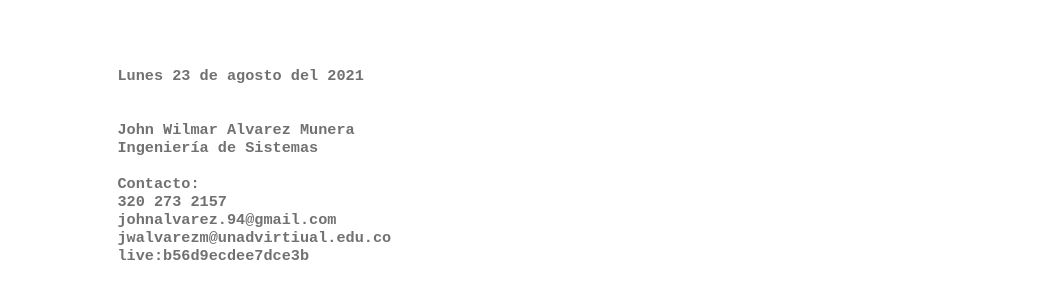
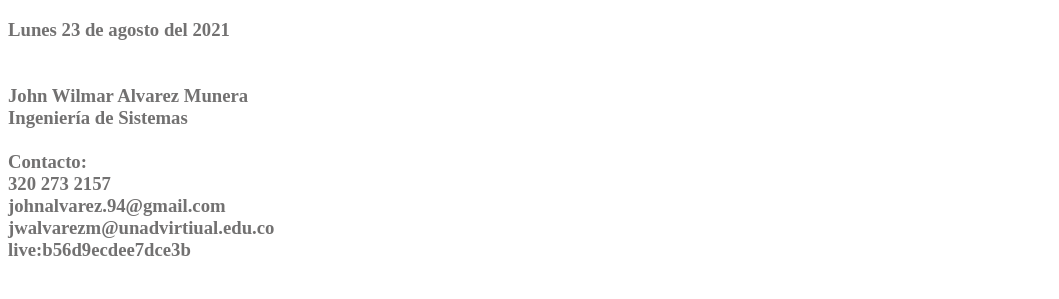
Before and after one commit to jwalvarezm/DSW-JohnAlvarez, a plain HTML site: page index.html in a window 1280 px wide. Shown: the part 61-360 px from the top of the page, without its empty margins (0-1059 px from the left). Drawn offline with Linux system fonts and the light colour scheme.

Commit message:
Actualización
Primer actualización

```diff
--- a/index.html
+++ b/index.html
@@ -19,18 +19,18 @@
 </head>
 <body>
     <h1>PROYECTO DE SITIO WEB 2021 - PERIODO 16-4</h1>
-    <pre>
+    <p>
         <h3>
-            Lunes 23 de agosto del 2021<br><br>
-            John Wilmar Alvarez Munera
-            Ingeniería de Sistemas <br>
-            Contacto:
-            320 273 2157
-            johnalvarez.94@gmail.com
-            jwalvarezm@unadvirtiual.edu.co
+            Lunes 23 de agosto del 2021<br><br><br>
+            John Wilmar Alvarez Munera <br>
+            Ingeniería de Sistemas <br><br>
+            Contacto:<br>
+            320 273 2157 <br>
+            johnalvarez.94@gmail.com<br>
+            jwalvarezm@unadvirtiual.edu.co <br>
             live:b56d9ecdee7dce3b
         </h3>
-    </pre>
+    </p>
 
 </body>
 </html>
```
